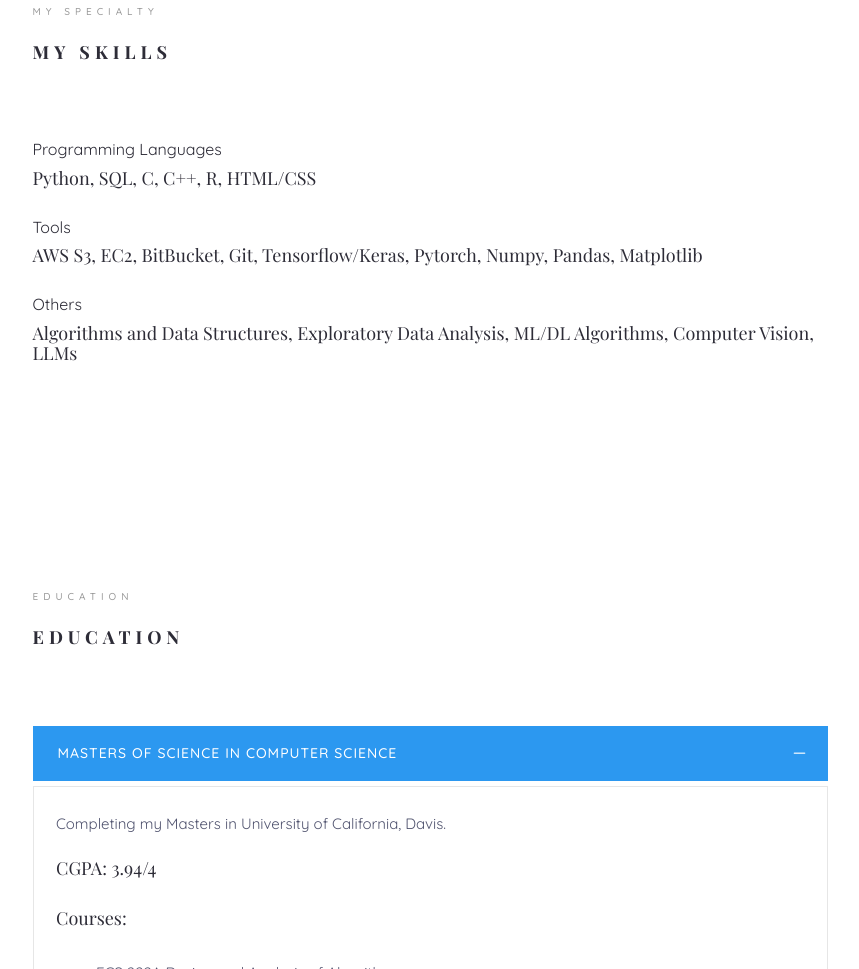
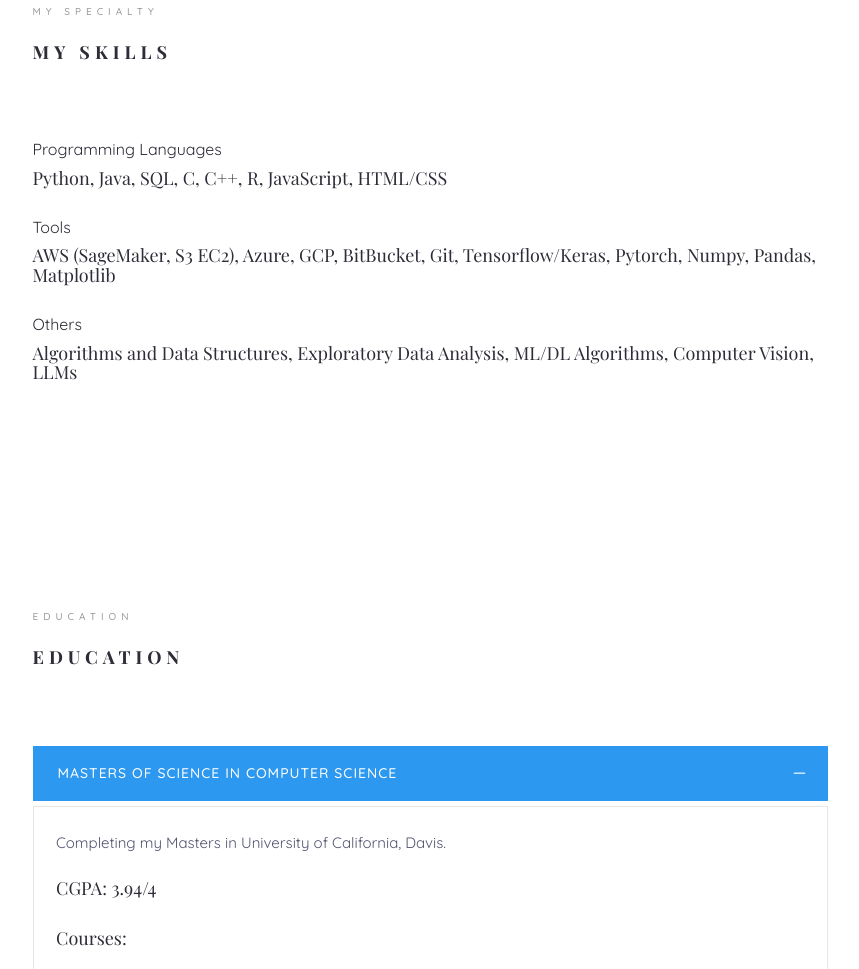
Before and after one commit to SaishaShetty/Saisha, a plain HTML site: page index.html in a window 1280 px wide. Shown: the part 1873-2842 px from the top of the page, without its empty margins (360-1219 px from the left). Drawn offline with nearby package versions, Linux system fonts and the light colour scheme; files whose address does not match are found by name; a web font is replaced by a local one.

Commit message:
changes made

```diff
--- a/index.html
+++ b/index.html
@@ -196,13 +196,13 @@
 						<div class="col-md-12 animate-box" data-animate-effect="fadeInLeft">
 							<div class="progress-wrap">
 								<h3 class="title-section animate-box" data-animate-effect="fadeInLeft">Programming Languages</h3>
-								<h4>Python, SQL, C, C++, R, HTML/CSS</h4>
+								<h4>Python, Java, SQL, C, C++, R, JavaScript, HTML/CSS</h4>
 							</div>
 						</div>
 						<div class="col-md-12 animate-box" data-animate-effect="fadeInLeft">
 							<div class="progress-wrap">
 								<h3 class="title-section animate-box" data-animate-effect="fadeInLeft">Tools</h3>
-								<h4>AWS S3, EC2, BitBucket, Git, Tensorflow/Keras, Pytorch, Numpy, Pandas, Matplotlib</h4>
+								<h4>AWS (SageMaker, S3 EC2), Azure, GCP, BitBucket, Git, Tensorflow/Keras, Pytorch, Numpy, Pandas, Matplotlib</h4>
 							</div>
 						</div>
 						<div class="col-md-12 animate-box" data-animate-effect="fadeInLeft">
```
